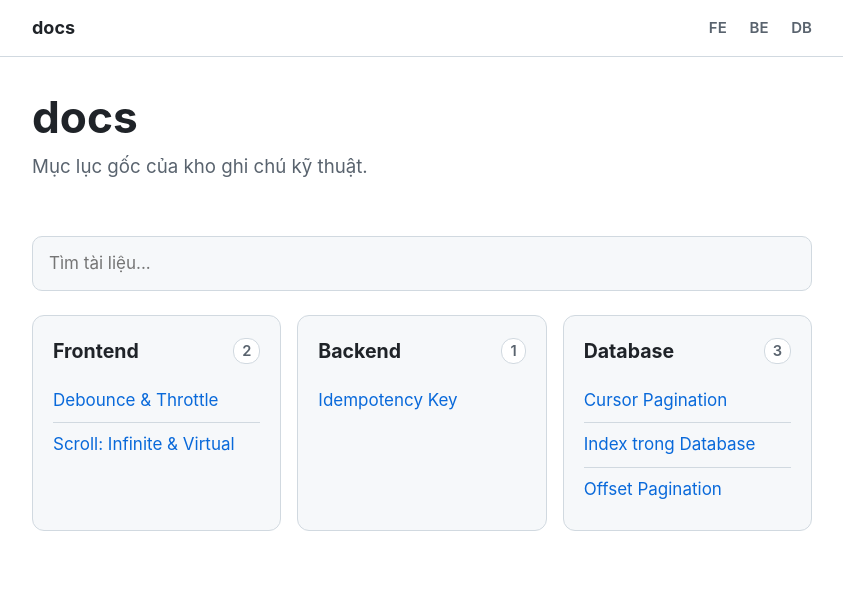
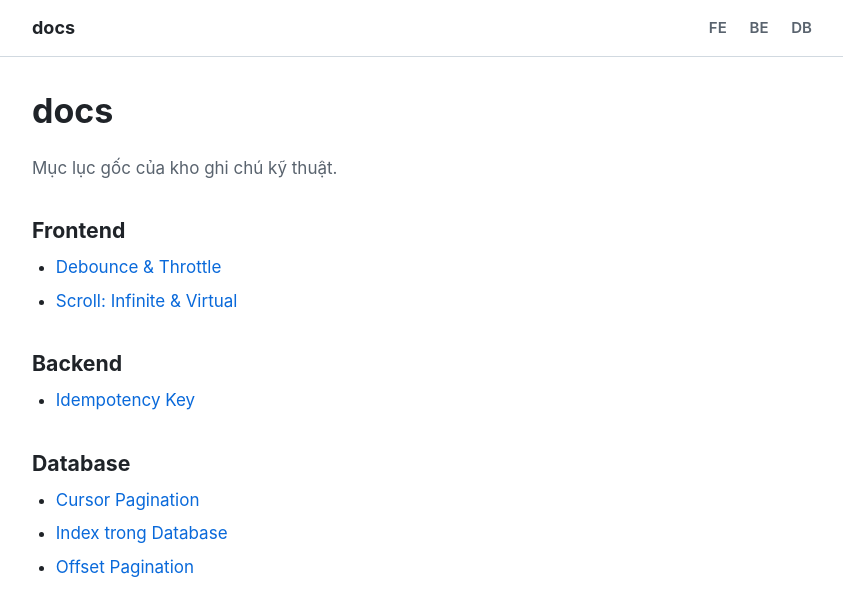
Before and after one commit to LongLH3008/longlh-s-documents, a Jekyll site: the page built from index.md, in a window 1280 px wide. Shown: the top 616 px of the page, without its empty margins (218-1061 px from the left). Built offline with Jekyll 4.4.1, drawn with Linux system fonts in a browser that asks for light colours; our own code applies the rules of GitHub Pages for plain Markdown files.

Commit message:
Simplify home to a plain list and use light theme only
Co-Authored-By: Claude Sonnet 5.5 <noreply@anthropic.com>

```diff
--- a/_layouts/default.html
+++ b/_layouts/default.html
@@ -3,6 +3,7 @@
 <head>
   <meta charset="utf-8">
   <meta name="viewport" content="width=device-width, initial-scale=1">
+  <meta name="color-scheme" content="light">
   <title>{% if page.url == '/' or page.title == nil %}{{ site.title }}{% else %}{{ page.title }} · {{ site.title }}{% endif %}</title>
   <meta name="description" content="{{ site.description }}">
   <link rel="icon" type="image/svg+xml" href="{{ '/assets/favicon.svg' | relative_url }}">
@@ -24,42 +25,20 @@
       {{ content }}
     </article>
 {% if page.url == '/' %}
-    {%- comment -%} Trang chủ: danh sách thư mục trong index.md bị ẩn bằng CSS, thay bằng thẻ tự sinh từ các trang trong từng thư mục. {%- endcomment -%}
-    <div class="search">
-      <input id="q" type="search" placeholder="Tìm tài liệu..." autocomplete="off" aria-label="Tìm tài liệu">
-    </div>
-    <div class="cards">
+    {%- comment -%} Trang chủ: danh sách thư mục trong index.md bị ẩn bằng CSS, thay bằng danh sách bài tự sinh từ từng thư mục. {%- endcomment -%}
+    <div class="home-list">
       {%- for folder in site.sections -%}
         {%- assign dir = '/' | append: folder | append: '/' -%}
         {%- assign idx = site.pages | where: 'url', dir | first -%}
         {%- assign docs = site.pages | where: 'dir', dir | where_exp: 'd', "d.name != 'index.md'" | sort: 'title' -%}
-      <section class="card" data-card>
-        <h2><a href="{{ dir | relative_url }}">{{ idx.title | default: folder }}</a><span class="count">{{ docs.size }}</span></h2>
-        <ul>
-          {%- for d in docs -%}
-          <li data-doc><a href="{{ d.url | relative_url }}">{{ d.title }}</a></li>
-          {%- endfor -%}
-        </ul>
-      </section>
+      <h2><a href="{{ dir | relative_url }}">{{ idx.title | default: folder }}</a></h2>
+      <ul>
+        {%- for d in docs -%}
+        <li><a href="{{ d.url | relative_url }}">{{ d.title }}</a></li>
+        {%- endfor -%}
+      </ul>
       {%- endfor -%}
     </div>
-    <script>
-      (function () {
-        var q = document.getElementById('q');
-        q.addEventListener('input', function () {
-          var v = q.value.trim().toLowerCase();
-          document.querySelectorAll('[data-card]').forEach(function (card) {
-            var any = false;
-            card.querySelectorAll('[data-doc]').forEach(function (li) {
-              var match = !v || li.textContent.toLowerCase().indexOf(v) > -1;
-              li.hidden = !match;
-              if (match) any = true;
-            });
-            card.hidden = !any;
-          });
-        });
-      })();
-    </script>
 {% endif %}
   </main>
 </body>
--- a/assets/css/style.css
+++ b/assets/css/style.css
@@ -1,4 +1,5 @@
 :root {
+  color-scheme: light;
   --bg: #ffffff;
   --text: #1f2328;
   --muted: #59636e;
@@ -19,31 +20,6 @@
   --tok-var: #953800;
   --tok-ins: #116329;
   --tok-del: #82071e;
-}
-
-@media (prefers-color-scheme: dark) {
-  :root {
-    --bg: #0d1117;
-    --text: #e6edf3;
-    --muted: #9198a1;
-    --border: #30363d;
-    --link: #4493f8;
-    --code-bg: #161b22;
-    --inline-bg: #262c36;
-    --quote: #3d444d;
-
-    --tok-comment: #8b949e;
-    --tok-keyword: #ff7b72;
-    --tok-string: #a5d6ff;
-    --tok-number: #79c0ff;
-    --tok-func: #d2a8ff;
-    --tok-type: #ffa657;
-    --tok-tag: #7ee787;
-    --tok-attr: #79c0ff;
-    --tok-var: #ffa657;
-    --tok-ins: #7ee787;
-    --tok-del: #ffa198;
-  }
 }
 
 * { box-sizing: border-box; }
@@ -195,73 +171,20 @@ code, pre {
 }
 
 /* Trang chủ */
-[hidden] { display: none !important; }
-
-.home .content { padding-bottom: 24px; }
+.home .content { padding-bottom: 0; }
 .home .content > h2,
 .home .content > ul { display: none; }
-.home .content h1 { font-size: 2.6em; margin-bottom: 0.1em; }
-.home .content blockquote {
-  margin: 0 0 1.5em;
-  padding: 0;
-  border: 0;
-  font-size: 1.1em;
+.home .content blockquote { margin-bottom: 1.5em; padding: 0; border: 0; }
+
+.home-list { padding-bottom: 80px; }
+.home-list h2 {
+  margin: 1.6em 0 0.4em;
+  font-size: 1.25em;
+  line-height: 1.3;
 }
-
-.search { margin-bottom: 24px; }
-.search input {
-  width: 100%;
-  padding: 12px 16px;
-  font: inherit;
-  color: var(--text);
-  background: var(--code-bg);
-  border: 1px solid var(--border);
-  border-radius: 10px;
-  outline: none;
-}
-.search input:focus { border-color: var(--link); }
-
-.cards {
-  display: grid;
-  grid-template-columns: repeat(auto-fit, minmax(240px, 1fr));
-  gap: 16px;
-  padding-bottom: 80px;
-}
-.card {
-  padding: 18px 20px;
-  border: 1px solid var(--border);
-  border-radius: 12px;
-  background: var(--code-bg);
-}
-.card h2 {
-  display: flex;
-  align-items: center;
-  justify-content: space-between;
-  margin: 0 0 10px;
-  font-size: 1.15em;
-}
-.card h2 a { color: var(--text); text-decoration: none; }
-.card h2 a:hover { color: var(--link); }
-.card .count {
-  min-width: 24px;
-  padding: 0 8px;
-  font-size: 0.75em;
-  font-weight: 600;
-  line-height: 24px;
-  text-align: center;
-  color: var(--muted);
-  background: var(--bg);
-  border: 1px solid var(--border);
-  border-radius: 12px;
-}
-.card ul { margin: 0; padding: 0; list-style: none; }
-.card li { margin: 0; }
-.card li a {
-  display: block;
-  padding: 7px 0;
-  color: var(--link);
-  text-decoration: none;
-  border-top: 1px solid var(--border);
-}
-.card li:first-child a { border-top: 0; }
-.card li a:hover { text-decoration: underline; }
+.home-list h2 a { color: var(--text); text-decoration: none; }
+.home-list h2 a:hover { color: var(--link); }
+.home-list ul { margin: 0; padding-left: 1.4em; }
+.home-list li { margin: 0.2em 0; }
+.home-list a { color: var(--link); text-decoration: none; }
+.home-list a:hover { text-decoration: underline; }
```
